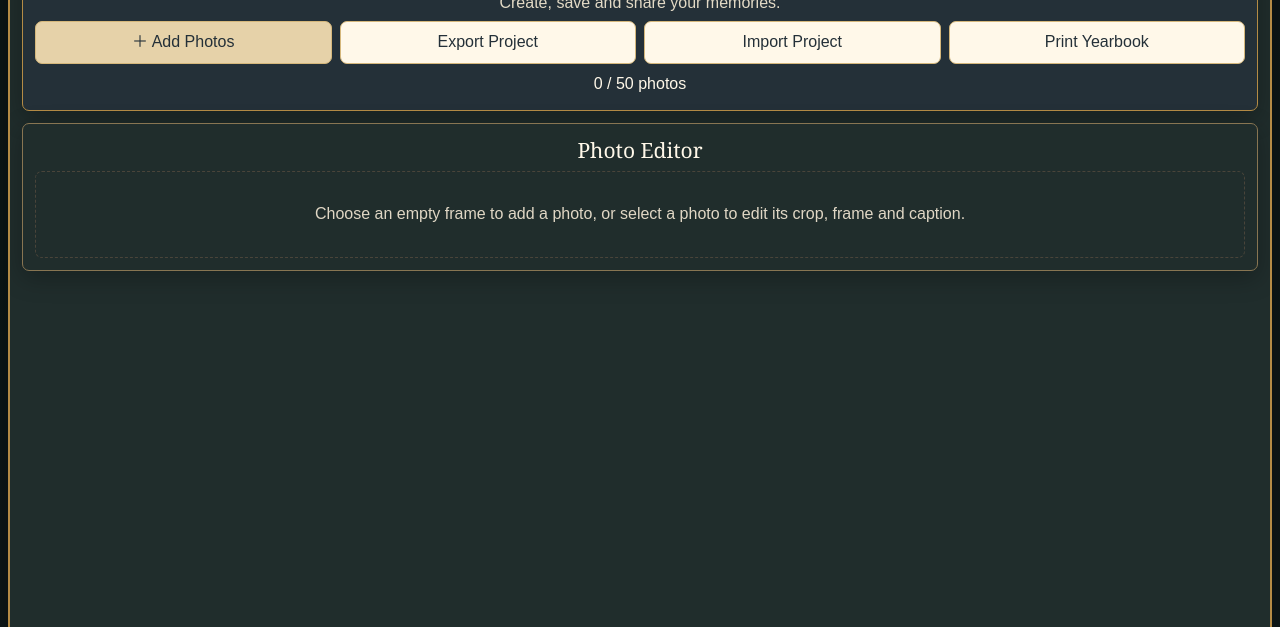
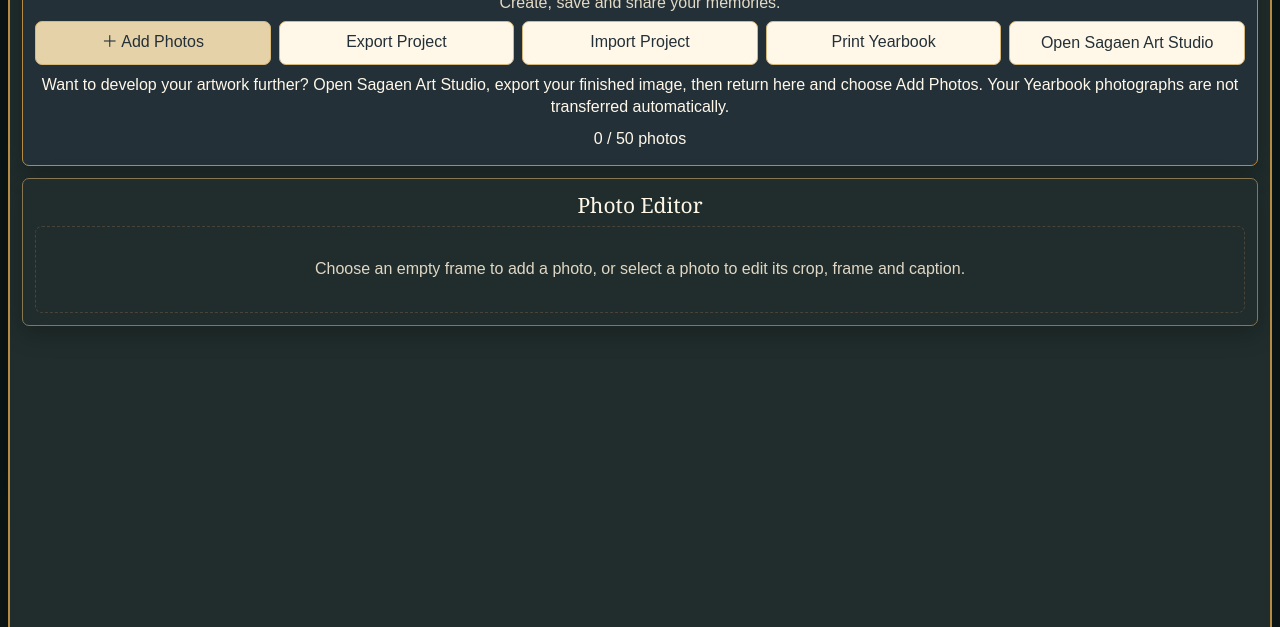
Before and after one commit to vervenveda/Academy-Yearbook.github.io, a plain HTML site: page index.html in a window 1280 px wide. Both pictures are taken after a click on the button "Edit Yearbook". Shown: the part 136-763 px from the top of the page. Drawn offline with Linux system fonts and the light colour scheme.

Commit message:
Add Sagaen Art Studio link to Yearbook editor with safe export-and-upload workflow

```diff
--- a/index.html
+++ b/index.html
@@ -281,6 +281,18 @@ h1,.yearbook-controls-column h2{font-family:Cinzel,Georgia,serif;font-weight:400
 }
 @media(max-width:400px){#yearbookEditorDialog .yearbook-edit-controls{grid-template-columns:1fr}}
 
+/* Sagaen is a separate, opt-in creative studio; its file data stays independent. */
+#yearbookEditorDialog .yearbook-action-grid .yearbook-sagaen-link{
+ display:flex;align-items:center;justify-content:center;text-decoration:none;
+ width:100%;min-width:0;min-height:44px;padding:8px 10px;box-sizing:border-box;
+ color:#243038;background:#fff8e9;border:1px solid #d5b77b;border-radius:7px;
+ font:400 16px/1.35 "Brandon Grotesque",Nunito,Arial,sans-serif;text-align:center;
+}
+#yearbookEditorDialog .yearbook-action-grid .yearbook-sagaen-link:is(:hover,:focus-visible){
+ background:#ecd9b8;color:#243038;outline-offset:2px;
+}
+#yearbookEditorDialog .yearbook-sagaen-note{margin:9px 0 0;text-align:center;color:#fff8e9;font:400 16px/1.4 "Brandon Grotesque",Nunito,Arial,sans-serif}
+@media(min-width:801px){#yearbookEditorDialog .yearbook-action-grid{grid-template-columns:repeat(5,minmax(0,1fr))}}
 /* Official VNV header and utility dock are owned by canonical ecosystem scripts.
    Keep Yearbook-specific selectors scoped to avoid competing UI layers. */
 .yearbook-footer{box-sizing:border-box;width:100%;margin:24px 0 0;padding:20px 16px 90px;text-align:center;background:#243038;color:#fff8e9;border-top:1px solid #b48b45;font:400 16px/1.6 "Brandon Grotesque",Nunito,Arial,sans-serif}
@@ -326,7 +338,9 @@ h1,.yearbook-controls-column h2{font-family:Cinzel,Georgia,serif;font-weight:400
         <button class="btn" id="exportBtn">Export Project</button>
         <button class="btn" id="importBtn">Import Project</button>
         <button class="btn subtle" id="printBtn">Print Yearbook</button>
+        <a class="btn yearbook-sagaen-link" href="https://vervenveda.com/bazaarart.github.io/apps/art_tool_Sagaen%E2%84%A2_art_studio_index.html" target="_blank" rel="noopener noreferrer" aria-label="Open Sagaen Art Studio in a new tab">Open Sagaen Art Studio</a>
       </div>
+      <p class="yearbook-sagaen-note">Want to develop your artwork further? Open Sagaen Art Studio, export your finished image, then return here and choose Add Photos. Your Yearbook photographs are not transferred automatically.</p>
       <span class="counter yearbook-photo-counter" id="counter">0 / 50 photos</span>
       <input id="fileInput" type="file" accept="image/jpeg,image/png,image/webp,image/gif" multiple aria-label="Choose up to 50 yearbook photos">
       <input id="projectInput" type="file" accept="application/json,.json" aria-label="Import saved yearbook backup">
```
